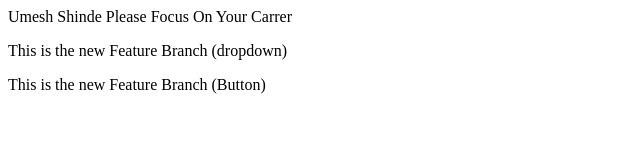
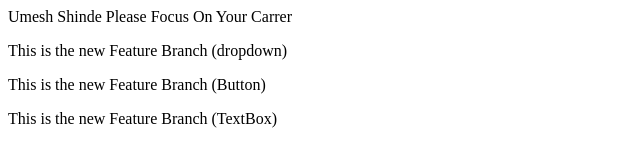
Before and after one commit to umeshparmeshwarshinde/localrepo, a plain HTML site: page index.html in a window 1280 px wide. Shown: the whole page, without its empty margins (0-640 px from the left). Drawn offline with Linux system fonts and the light colour scheme.

Commit message:
Update index.html

```diff
--- a/index.html
+++ b/index.html
@@ -1,3 +1,4 @@
 <p>Umesh Shinde Please Focus On Your Carrer </p>
 <p>This is the new Feature Branch (dropdown)</p>
 <p>This is the new Feature Branch (Button)</p>
+<p>This is the new Feature Branch (TextBox)</p>
```
